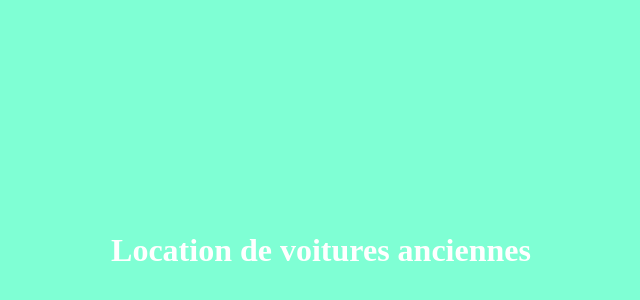
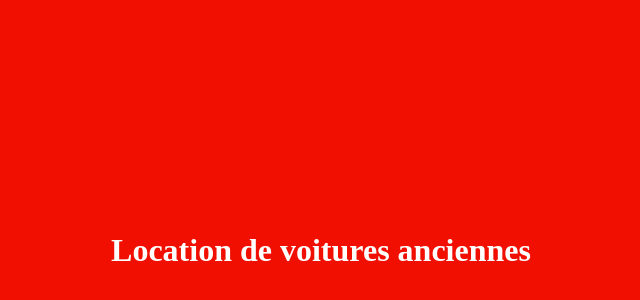
Before and after one commit to Ndrantonavalona/repositoryGit, a plain HTML site: page index.html in a window 1280 px wide. Shown: the part 42-342 px from the top of the page, without its empty margins (319-959 px from the left). Drawn offline with Linux system fonts and the light colour scheme.

Commit message:
Modification de la couleur de fond

```diff
--- a/index.html
+++ b/index.html
@@ -6,7 +6,7 @@
     <meta http-equiv="X-UA-Compatible" content="ie=edge">
     <title>Document</title>
 </head>
-<body style="background-color:aquamarine;">
+<body style="background-color:#f00f00;">
     <h1 style="text-align: center; padding-top: 20%; padding-bottom: 20%; color: #ffffff">Location de voitures anciennes</h1>
 </body>
 </html>
```
